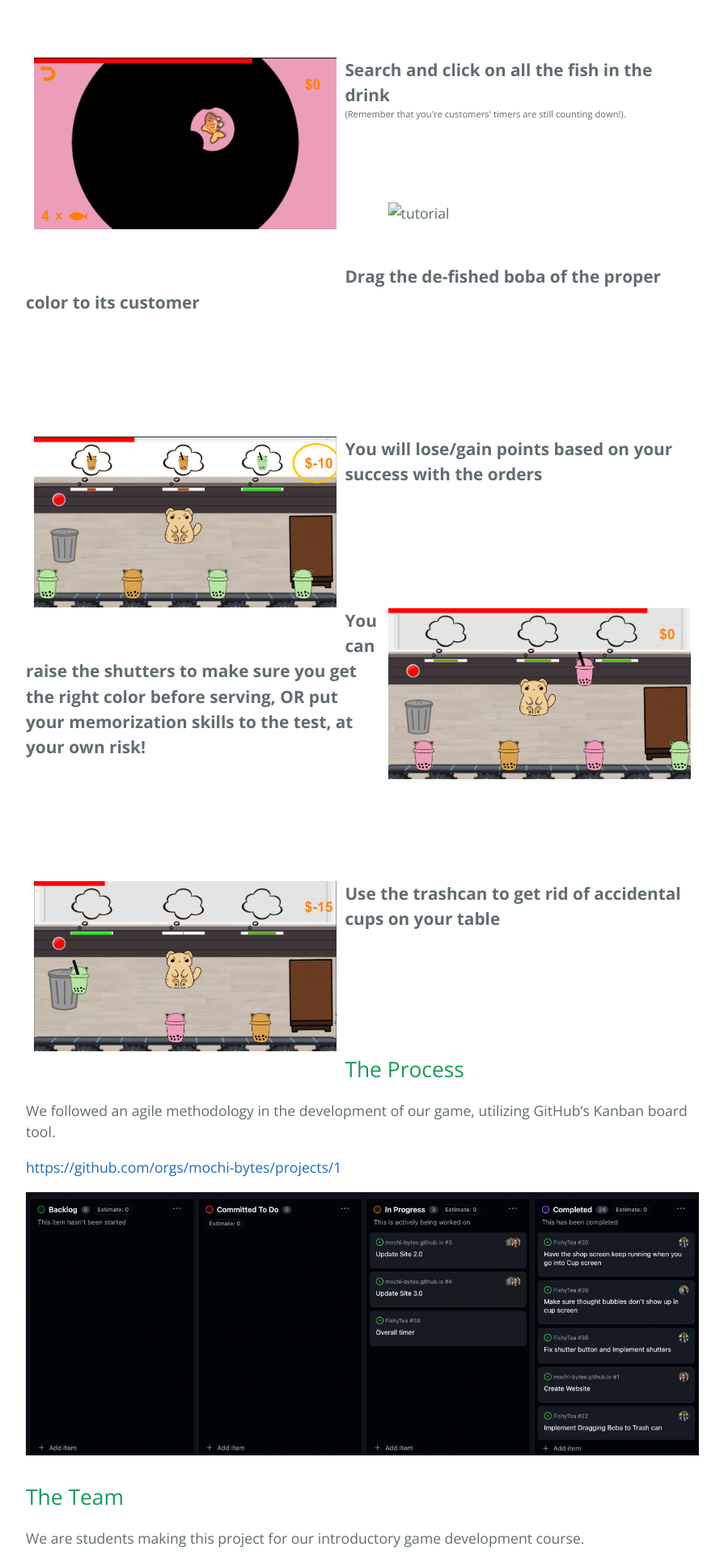
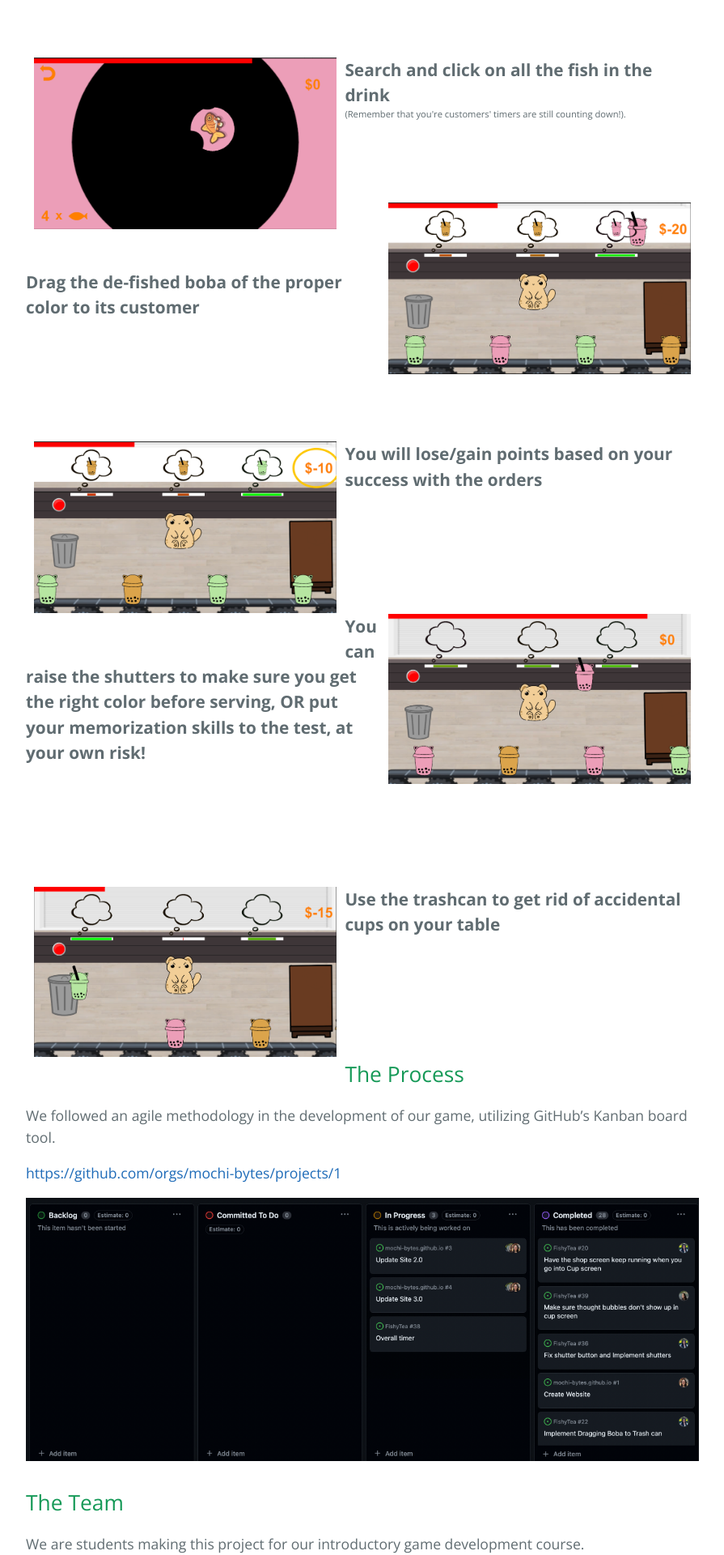
Before and after one commit to mochi-bytes/mochi-bytes.github.io, a Jekyll site: the page built from index.md, in a window 1280 px wide. Shown: the part 2289-4209 px from the top of the page at 81% size, without its empty margins (192-1087 px from the left). Built offline with Jekyll 4.4.1, drawn with Linux system fonts in a browser that asks for light colours; grey boxes are pictures that could not be loaded.

Commit message:
Update index.md

```diff
--- a/index.md
+++ b/index.md
@@ -41,7 +41,7 @@ In "Fishy Tea," players step into the paws of a heroic feline on a mission to re
 <div style="font-size: 0.7rem; margin-bottom: 100px;">(Remember that you're customers' timers are still counting down!).</div>
 
 [//]: # ()
-<img src="Assests/give_customer.png" alt="tutorial" style="display: block; margin-left: 10px; margin-right: 10px; float: right; width: 45%; margin-bottom: 50px;"/>
+<img src="Assets/give_customer.png" alt="tutorial" style="display: block; margin-left: 10px; margin-right: 10px; float: right; width: 45%; margin-bottom: 50px;"/>
 
 <div style="font-size: 1.3rem; margin-bottom: 150px;"><b>Drag the de-fished boba of the proper color to its customer</b></div>
 
```
